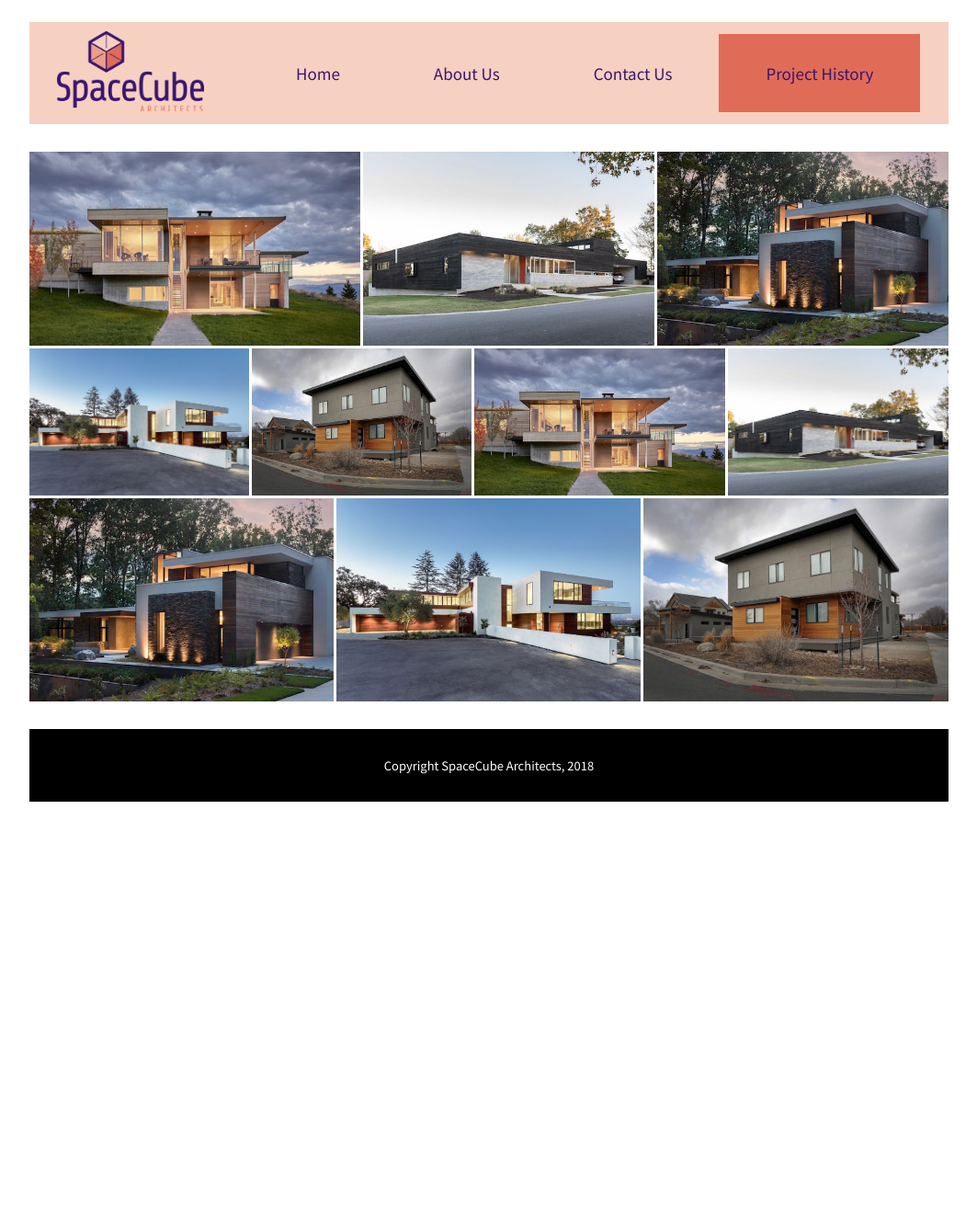
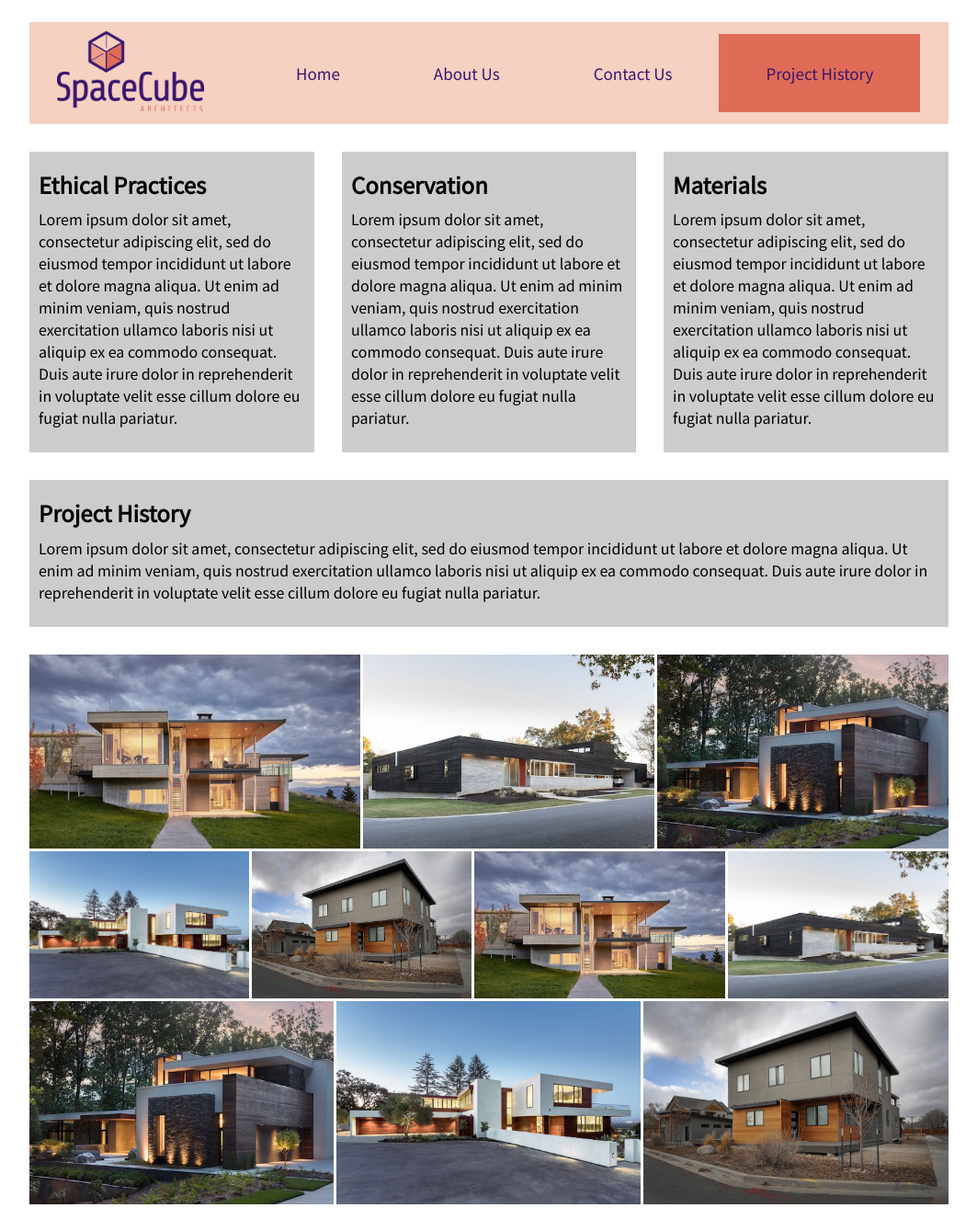
Before and after one commit to CyrusFrost/Frost_Mattson, a plain HTML site: page html/projecthistory.html in a window 1280 px wide. Shown: the top 1314 px of the page at 92% size, without its empty margins (108-1171 px from the left). Before the commit the page ends 872 px from the top, so only its background shows below. Drawn offline with Linux system fonts and the light colour scheme.

Commit message:
Project History
Worked on some things in there.

```diff
--- a/css/global.css
+++ b/css/global.css
@@ -59,7 +59,7 @@ body{
     margin-left: 0;
     padding: 1%;
     margin-bottom: 0;
-    background-color: #bbbbbb;
+    background-color: #cccccc;
     font-family: 'Noto Sans SC', sans-serif;
 }
 
@@ -70,7 +70,7 @@ body{
     margin-left:0;
     margin-bottom: 0;
     padding: 1%;
-    background-color: #bbbbbb;
+    background-color: #cccccc;
     font-family: 'Noto Sans SC', sans-serif;
 }
 
--- a/css/projecthistory.css
+++ b/css/projecthistory.css
@@ -5,3 +5,15 @@
 #gallery{
     padding-top: 3%;
 }
+#floatL{
+    float:left;
+    width: 100%;
+}
+#galleryBanner{
+    width: 98%;
+    float: left;
+    margin-top: 3%;
+    padding: 1%;
+    background-color: #cccccc;
+    font-family: 'Noto Sans SC', sans-serif;
+}
--- a/html/projecthistory.html
+++ b/html/projecthistory.html
@@ -31,6 +31,29 @@
             </div>
             <div class="clear"></div>
             <div id="content">
+                <div class="onethird">
+                    <h2>Ethical Practices</h2>
+                    <p>Lorem ipsum dolor sit amet, consectetur adipiscing elit, sed do eiusmod tempor incididunt ut labore et dolore magna aliqua. Ut enim ad minim veniam, quis nostrud exercitation ullamco laboris nisi ut aliquip ex ea commodo consequat. Duis aute irure dolor in reprehenderit in voluptate velit esse cillum dolore eu fugiat nulla pariatur.</p>
+                </div>
+                <div class="mid">
+                    <div class="onethird">
+                        <h2>Conservation</h2>
+                        <p>Lorem ipsum dolor sit amet, consectetur adipiscing elit, sed do eiusmod tempor incididunt ut labore et dolore magna aliqua. Ut enim ad minim veniam, quis nostrud exercitation ullamco laboris nisi ut aliquip ex ea commodo consequat. Duis aute irure dolor in reprehenderit in voluptate velit esse cillum dolore eu fugiat nulla pariatur.</p>
+                    </div>
+                </div>
+                <div class="stop">
+                    <div class="onethird">
+                        <h2>Materials</h2>
+                        <p>Lorem ipsum dolor sit amet, consectetur adipiscing elit, sed do eiusmod tempor incididunt ut labore et dolore magna aliqua. Ut enim ad minim veniam, quis nostrud exercitation ullamco laboris nisi ut aliquip ex ea commodo consequat. Duis aute irure dolor in reprehenderit in voluptate velit esse cillum dolore eu fugiat nulla pariatur.</p>
+                    </div>
+                </div>
+                <div class="clear"></div>
+                <div id="galleryBanner">
+                    <h2>Project History</h2>
+                    <p>Lorem ipsum dolor sit amet, consectetur adipiscing elit, sed do eiusmod tempor incididunt ut labore et dolore magna aliqua. Ut enim ad minim veniam, quis nostrud exercitation ullamco laboris nisi ut aliquip ex ea commodo consequat. Duis aute irure dolor in reprehenderit in voluptate velit esse cillum dolore eu fugiat nulla pariatur.</p>
+                </div>
+                <div class="clear"></div>
+            <div id="floatL">
             <div id="gallery" style="display:none;">
 
             <img alt="Past SpaceCube Projects"
@@ -84,7 +107,7 @@
                  style="display:none">
 
             </div>
-
+            </div>
             <div class="clear"></div>
             </div>
             <div class="footer">
```
Also changed, not shown: css/about.css (line endings or trailing spaces).
